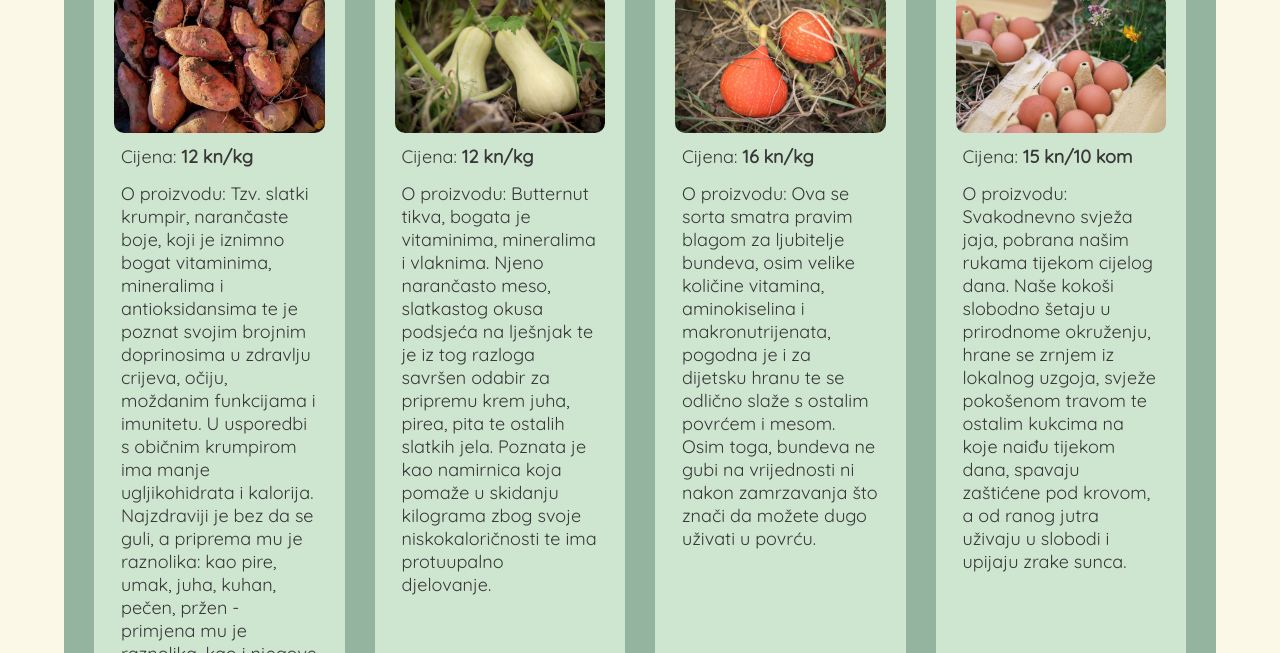
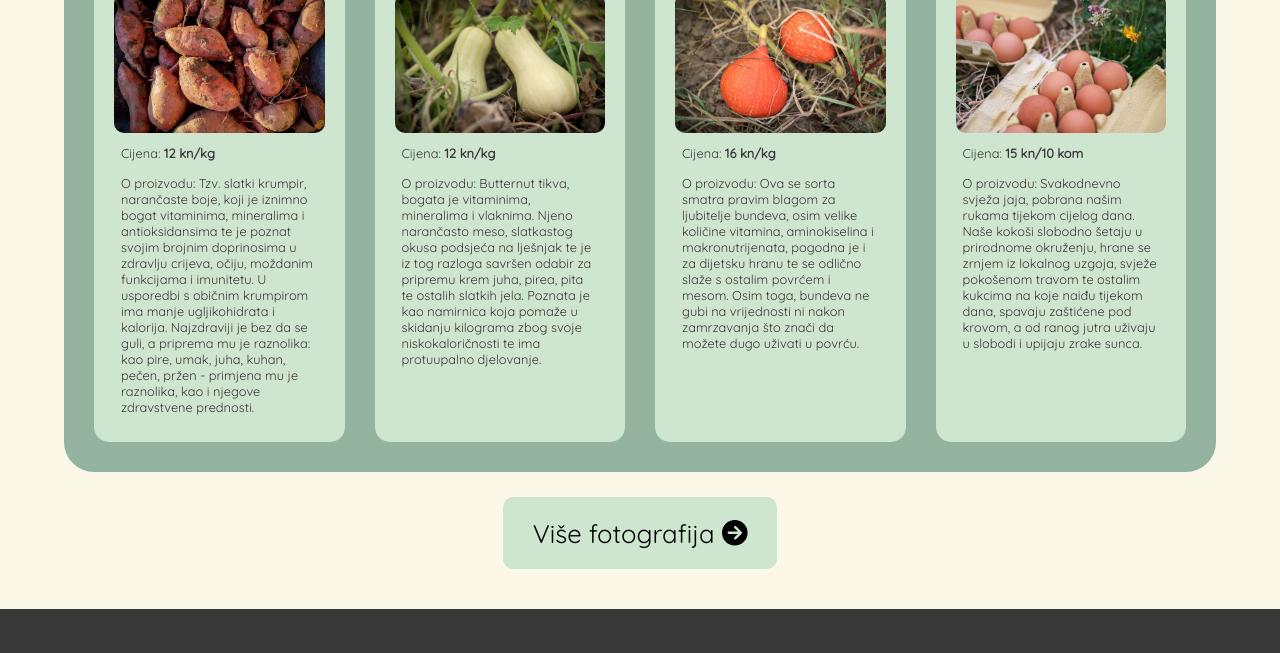
Before and after one commit to CroAnna/Family-farm-OPG, a React (Create React App) app: page / in a window 1280 px wide. Shown: the part 780-1433 px from the top of the page. Built offline with nearby package versions, Linux system fonts and the light colour scheme; a web font is replaced by a local one.

Commit message:
added gallery button to proizvodi

```diff
--- a/src/App.scss
+++ b/src/App.scss
@@ -148,6 +148,22 @@ body {
   margin: 0 auto;
 }
 
+.btn-gallery {
+  text-align: center;
+  margin: 25px;
+  & button {
+    background-color: var(--lightgreen);
+    font-size: 6vw;
+    padding: 20px 30px;
+    border-radius: 10px;
+    cursor: pointer;
+    &:hover {
+      background-color: var(--darkgreen);
+      transition: 0.5s;
+    }
+  }
+}
+
 .detaljnije {
   margin: 15px;
   color: var(--grey);
@@ -155,7 +171,6 @@ body {
   padding: 20px;
   background-color: var(--lightgreen);
   & .detaljnije-image {
-    // min-height: 240px; // dodaj sve slike iste velicine i makni ovo
     width: 100%;
     border-radius: 10px;
   }
@@ -331,7 +346,6 @@ a {
   overflow: hidden;
   padding-bottom: 56.25%;
   position: relative;
-  // width: 70%;
   height: 0;
   & iframe {
     left: 0;
@@ -371,8 +385,17 @@ a {
     border-radius: 30px;
     margin: 80px auto 0;
   }
+
+  .btn-gallery {
+    & button {
+      font-size: 2vw;
+    }
+  }
   .detaljnije {
     border-radius: 15px;
+    & p {
+      font-size: 1vw;
+    }
   }
   .location-container {
     & .info {
--- a/src/Components/Proizvodi.jsx
+++ b/src/Components/Proizvodi.jsx
@@ -6,8 +6,11 @@ import batat from "../Images/small/batat1.jpg";
 
 import Proizvod from "./Proizvod";
 
+import { FontAwesomeIcon } from "@fortawesome/react-fontawesome";
+import { faArrowCircleRight } from "@fortawesome/free-solid-svg-icons";
+
 const Proizvodi = () => {
-  const [proizvodi, setProizvode] = useState([
+  const proizvodi = [
     {
       name: "Batat",
       price: "12 kn/kg",
@@ -36,7 +39,7 @@ const Proizvodi = () => {
         "Svakodnevno svježa jaja, pobrana našim rukama tijekom cijelog dana. Naše kokoši slobodno šetaju u prirodnome okruženju, hrane se zrnjem iz lokalnog uzgoja, svježe pokošenom travom te ostalim kukcima na koje naiđu tijekom dana, spavaju zaštićene pod krovom, a od ranog jutra uživaju u slobodi i upijaju zrake sunca.",
       image: eggs,
     },
-  ]);
+  ];
 
   return (
     <div>
@@ -51,6 +54,13 @@ const Proizvodi = () => {
           />
         ))}
       </div>
+      <div className="btn-gallery">
+        <a href="../galerija">
+          <button>
+            Više fotografija <FontAwesomeIcon icon={faArrowCircleRight} />
+          </button>
+        </a>
+      </div>
     </div>
   );
 };
```
